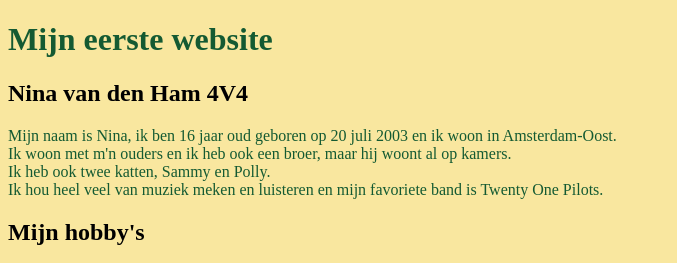
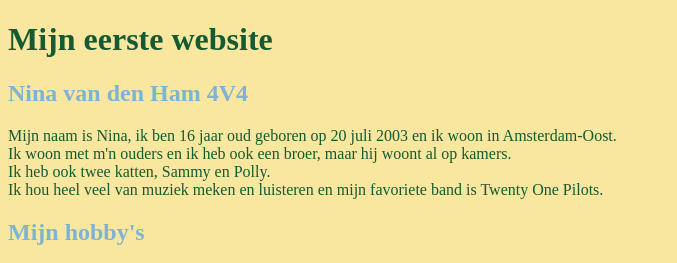
Before and after one commit to Nina2121/welkom, a plain HTML site: page index.html in a window 1280 px wide. Shown: the top 263 px of the page, without its empty margins (0-677 px from the left). Drawn offline with Linux system fonts and the light colour scheme.

Commit message:
h2 style toegevoegd

```diff
--- a/styles.css
+++ b/styles.css
@@ -4,6 +4,9 @@ body {
 h1 {
   color:rgb(20, 90, 50);
 }
+h2 {
+  color:rgb(127, 179, 213);
+}
 p {
   color:rgb(20, 90, 50);
 }
```
